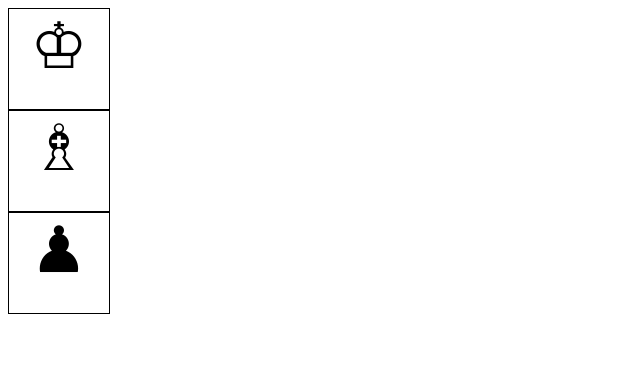
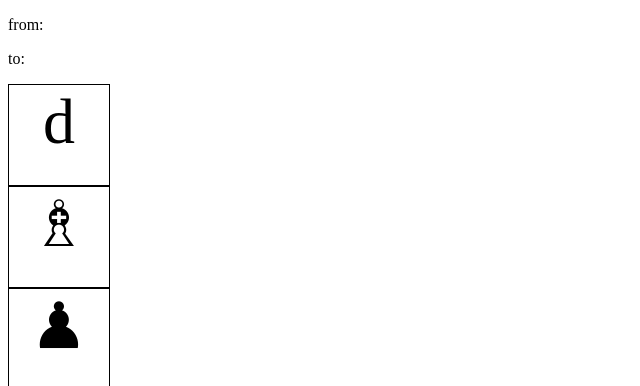
Before and after one commit to SimonGschnell/chess_frontend, a Vue app: page / in a window 1280 px wide. Shown: the top 386 px of the page, without its empty margins (0-640 px from the left). Built offline with nearby package versions, Linux system fonts and the light colour scheme.

Commit message:
dragover effect covers the entire tile

```diff
--- a/src/App.vue
+++ b/src/App.vue
@@ -1,20 +1,25 @@
 <script setup>
 import Tile from './components/Tile.vue';
+import {ref} from 'vue'
 
-const pieces=[{symbol:"♔",id:"a1"}, {symbol:"♗",id:"a2"}, {symbol:"♟︎",id:"a3"},]
-function fromFun(id){
+const from= ref("")
+const to= ref("")
+const pieces=[{symbol:"d",id:"a1"}, {symbol:"♗",id:"a2"}, {symbol:"♟︎",id:"a3"},]
+function fromFun(id){//♔
 console.log(id)
+from.value = id
 }
 function toFun(id){
     console.log(id)
-
+    to.value=id
 
 }
 </script>
 
 <template>
-
-<Tile v-for="ele in pieces" :idValue="ele.id" :key="ele.id" @from="fromFun" @to="toFun">{{ ele.symbol }}</Tile>
+     <p>from: {{ from }}</p>
+     <p>to: {{ to }}</p>
+<Tile v-for="ele in pieces" :idValue="ele.id" :key="ele.id" @from="fromFun" @to="toFun"><div style="background: transparent;">{{ ele.symbol }}</div></Tile>
 
 <!--
   <Tile @from="fromFun" @to="toFun">♗</Tile>
--- a/src/components/Tile.vue
+++ b/src/components/Tile.vue
@@ -47,9 +47,9 @@ function dragstartFun(e) {
 
 <template>
   <!-- this component is responsible to represent a tile on a chess board @dragend="dragEvent"-->
-  <div class="tile">
-    <span
-    :class="tileClasses"
+  <div :class="tileClasses" class="tile">
+    <div
+    style="background: transparent;"
     :id="idValue"
       @drop="dropFun"
       @dragstart="dragstartFun"
@@ -58,7 +58,7 @@ function dragstartFun(e) {
       @dragleave="dragleaveFun"
       draggable="true"
       ><slot></slot
-    ></span>
+    ></div>
 
   </div>
 </template>
```
